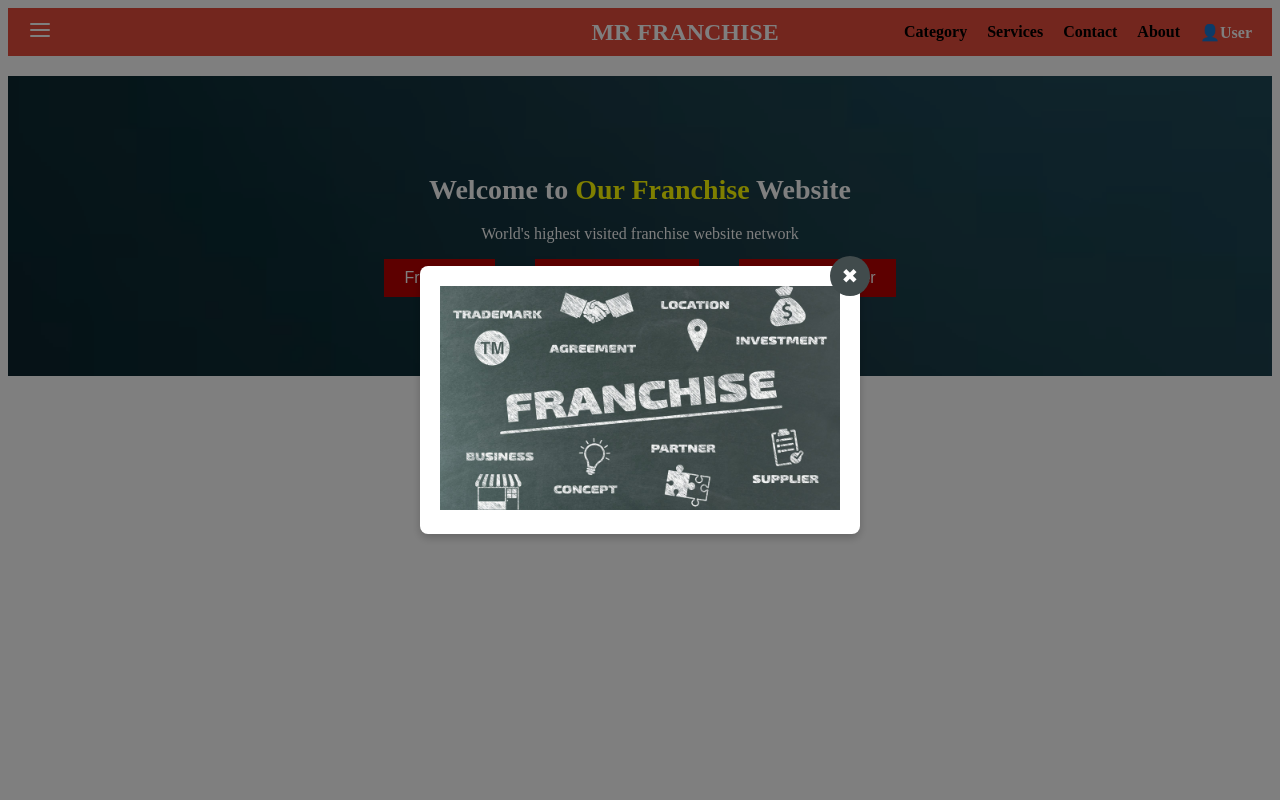
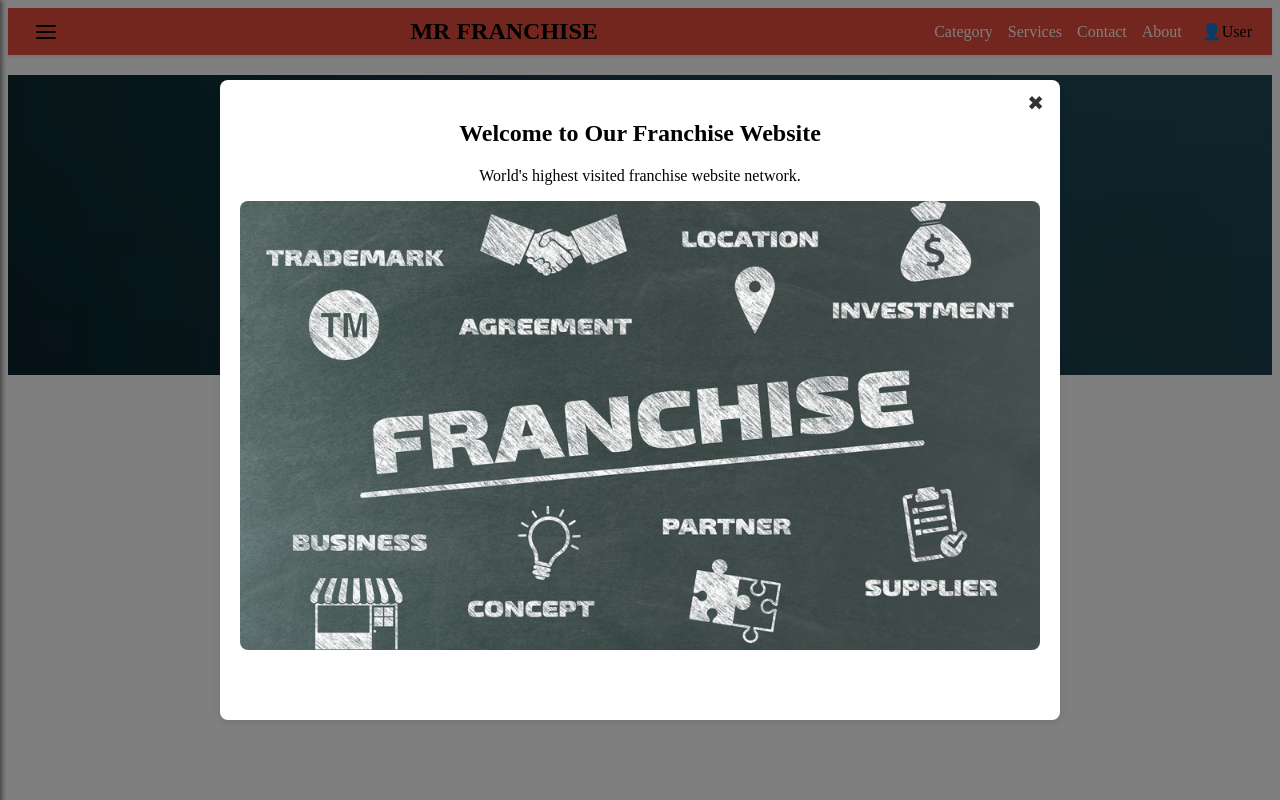
Before and after one commit to rajanalibabaa/Franchise_frontend, a React (Create React App) app in the folder franchise_app/: page / in a window 1280 px wide. Built offline with nearby package versions, Linux system fonts and the light colour scheme.

Commit message:
Adding Correct functions

```diff
--- a/franchise_app/src/Assets/Style/NavBar.css
+++ b/franchise_app/src/Assets/Style/NavBar.css
@@ -2,139 +2,80 @@
   display: flex;
   justify-content: space-between;
   align-items: center;
-  background: #e74c3c;
   padding: 10px 20px;
-  color: white;
+  background-color: #e74c3c;
+  box-shadow: 0 2px 4px rgba(0, 0, 0, 0.1);
+}
+
+.sidebar-toggle-btn {
+  background: none;
+  border: none;
+  cursor: pointer;
+  display: flex;
+  align-items: center;
+  justify-content: center;
+  margin-right: 10px;
 }
 
 .logo {
-  flex: 1; /* Pushes everything evenly */
-  text-align: center; /* Centers the logo */
+  font-size: 24px;
   font-weight: bold;
-  font-size: 24px;
 }
 
 .nav-right {
   display: flex;
   align-items: center;
 }
-.sidebar {
-  flex: 1;
-  display: flex;
-  justify-content: flex-start; /* Align sidebar to the left */
-}
 
 .nav-links {
-  flex: 2;
-  justify-content: flex-end;
   display: flex;
-  gap: 20px;
-  margin-right: 20px; /* Space between links and profile */
+  gap: 15px;
 }
 
 .nav-links a {
   text-decoration: none;
-  color: black;
-  font-weight: bold;
+  color: #ffffff;
+  font-weight: 500;
+  transition: color 0.3s ease;
 }
 
 .nav-links a:hover {
-  text-decoration: underline;
-  color: #f0f0f0;
+  color: #f1c40f;
 }
 
 .profile {
-  position: relative;
+  display: flex;
+  align-items: center;
   cursor: pointer;
+  margin-left: 20px;
 }
 
 .profile-icon {
-  font-size: 22px;
-  transition: transform 0.3s ease, color 0.3s ease;
-}
-
-.profile-icon:hover {
-  color: white;
-  transform: scale(1.2);
-}
-
-.login-text {
-  font-size: 16px;
-  font-weight: bold;
-  cursor: pointer;
+  margin-right: 5px;
 }
 
 .profile-menu {
   position: absolute;
-  top: 35px;
-  right: 0;
-  background: white;
-  border-radius: 5px;
-  box-shadow: 0 4px 6px rgba(0, 0, 0, 0.2);
+  top: 50px;
+  right: 20px;
+  background: #fff;
+  box-shadow: 0 2px 4px rgba(0, 0, 0, 0.1);
   padding: 10px;
+  border-radius: 4px;
   width: 150px;
-  text-align: center;
-  z-index: 10;
+  z-index: 1000;
 }
 
 .profile-menu button {
   background: none;
   border: none;
   cursor: pointer;
-  font-size: 14px;
-  padding: 5px;
+  padding: 5px 10px;
   width: 100%;
+  text-align: left;
+  transition: background-color 0.3s ease;
 }
 
 .profile-menu button:hover {
-  background: #f0f0f0;
+  background-color: #f1f1f1;
 }
-
-.popup-overlay {
-  position: fixed;
-  top: 0;
-  left: 0;
-  width: 100%;
-  height: 100%;
-  background: rgba(0, 0, 0, 0.5);
-  display: flex;
-  justify-content: center;
-  align-items: center;
-  z-index: 1000;
-}
-
-.popup-content {
-  background: white;
-  padding: 20px;
-  border-radius: 8px;
-  width: 400px;
-  text-align: left;
-  position: relative;
-  box-shadow: 0 4px 8px rgba(0, 0, 0, 0.2);
-}
-
-.close-btn {
-  width: 40px;
-  height: 40px;
-  border-radius: 50%;
-  background-color: #414b4c;
-  color: white;
-  font-size: 20px;
-  border: none;
-  cursor: pointer;
-  display: flex;
-  align-items: center;
-  justify-content: center;
-  position: absolute;
-  top: -10px;
-  right: -10px;
-  transition: 0.3s ease;
-}
-
-.close-btn:hover {
-  background-color: darkred;
-}
-
-.popupimg1{
-  width: 100%;
-}
--- /dev/null
+++ b/franchise_app/src/Assets/Style/Popupmodal.css
@@ -0,0 +1,44 @@
+.popup-overlay {
+    position: fixed;
+    top: 0;
+    left: 0;
+    width: 100%;
+    height: 100%;
+    background: rgba(0, 0, 0, 0.5);
+    display: flex;
+    justify-content: center;
+    align-items: center;
+    z-index: 1000;
+  }
+
+  .popup-content {
+    background: #fff;
+    padding: 20px;
+    border-radius: 8px;
+    box-shadow: 0 2px 10px rgba(0, 0, 0, 0.1);
+    text-align: center;
+    width: 800px;
+    height: 600px;
+    position: relative;
+  }
+
+  .close-btn {
+    background: none;
+    border: none;
+    font-size: 20px;
+    cursor: pointer;
+    color: #333;
+    position: absolute;
+    top: 10px;
+    right: 10px;
+  }
+
+  .close-btn:hover {
+    color: #e74c3c;
+  }
+
+  .popup-content img {
+    width: 100%;
+    height: auto;
+    border-radius: 8px;
+  }
--- a/franchise_app/src/Assets/Style/Sidebar.css
+++ b/franchise_app/src/Assets/Style/Sidebar.css
@@ -1,143 +1,103 @@
-/* Sidebar - Initially Hidden */
 .sidebar {
     position: fixed;
     top: 0;
-    left: -350px;
-    width: 300px;
-    height: 100vh;
-    background: #fff;
-    transition: left 0.3s ease-in-out;
-    box-shadow: 2px 0 10px rgba(0, 0, 0, 0.2);
-    z-index: 1000;
+    left: -290px;
+    width: 250px;
+    height: 100%;
+    background: linear-gradient(135deg, #1e3c72 0%, #2a5298 100%);
+    color: white;
+    transition: left 0.3s ease;
     padding: 20px;
-    overflow-y: auto;
+    z-index: 1000; /* Ensure the sidebar is above other content */
+    box-shadow: 2px 0 5px rgba(0, 0, 0, 0.5);
+    overflow-y: auto; /* Make the sidebar scrollable */
   }
 
-  /* Sidebar Open */
   .sidebar.open {
     left: 0;
   }
 
-  /* Sidebar Overlay */
-  .sidebar-overlay {
-    position: fixed;
-    top: 0;
-    left: 0;
-    width: 100%;
-    height: 100%;
-    background: rgba(0, 0, 0, 0.5);
-    visibility: hidden;
-    opacity: 0;
-    transition: opacity 0.3s ease-in-out;
+  .close-btn {
+    background: none;
+    border: none;
+    color: #ddd;
+    font-size: 24px;
+    cursor: pointer;
+    position: absolute;
+    top: 10px;
+    right: 10px;
   }
 
-  .sidebar-overlay.show {
-    visibility: visible;
-    opacity: 1;
-  }
-
-  /* Menu Button */
-  .menu-btn {
-    position: fixed;
-    top: 20px;
-    left: 20px;
-    background: none;
-    border: none;
-    cursor: pointer;
-    z-index: 1100;
-  }
-
-  /* Close Button */
-  .close-btn {
-    background: #d9534f;
-    color: white;
-    border: none;
-    cursor: pointer;
-    padding: 10px;
-    border-radius: 5px;
-    margin-left: 150px;
-  }
-
-  /* Search Bar */
   .search-bar {
     display: flex;
-    align-items: center;
-    border: 1px solid #ccc;
-    padding: 5px;
-    margin-bottom: 10px;
-    margin-top: 40px;
+    margin-bottom: 20px;
+    margin-top: 30px;
   }
 
   .search-bar input {
-    flex-grow: 1;
+    flex: 1;
+    padding: 8px;
     border: none;
+    border-radius: 4px 0 0 4px;
     outline: none;
-    padding: 5px;
   }
 
   .search-bar button {
-    background: #d9534f;
-    color: white;
+    background: #fff;
     border: none;
-    padding: 5px;
+    padding: 8px;
+    border-radius: 0 4px 4px 0;
     cursor: pointer;
   }
 
-  /* Sidebar Sections */
-  .sidebar-section p {
-    font-weight: bold;
-    margin-bottom: 5px;
+  .search-bar button:hover {
+    background: #ddd;
   }
 
-  .sidebar-section ul {
-    list-style: none;
-    padding: 0;
-  }
-
-  .sidebar-section li {
-    padding: 8px 0;
+  .category-item {
+    background: none;
+    border: none;
+    color: #fff;
+    font-size: 18px;
     cursor: pointer;
-    transition: color 0.2s;
-  }
-
-  .sidebar-section li:hover {
-    color: #d9534f;
-  }
-
-  /* Category Item */
-  .category-item {
     display: flex;
     justify-content: space-between;
     width: 100%;
-    border: none;
-    background: none;
-    font-size: 16px;
-    padding: 5px 0;
-    cursor: pointer;
+    padding: 10px 0;
+    text-align: left;
   }
 
-  /* Subcategories */
+  .category-item:hover {
+    color: #ffcc00;
+  }
+
   .subcategory-list {
-    list-style: none;
     padding-left: 20px;
   }
 
   .subcategory-item {
+    font-size: 16px;
     padding: 5px 0;
+    color: #ddd;
   }
 
-  /* Sidebar Footer */
+  .subcategory-item:hover {
+    color: #ffcc00;
+  }
+
   .sidebar-footer {
-    position: absolute;
-    bottom: 20px;
-    left: 50%;
-    transform: translateX(-50%);
     display: flex;
-    gap: 15px;
+    justify-content: space-around;
+    margin-top: 20px;
   }
 
   .sidebar-footer button {
     background: none;
     border: none;
+    color: white;
     cursor: pointer;
   }
+
+  .sidebar-footer button:hover {
+    color: #ffcc00;
+  }
--- a/franchise_app/src/Components/NavBar.jsx
+++ b/franchise_app/src/Components/NavBar.jsx
@@ -1,44 +1,29 @@
 import React, { useState } from "react";
-import { User,AlignJustify } from "lucide-react";
+import { User, AlignJustify } from "lucide-react";
+import Sidebar from "./SideViewContent";
 import "../Assets/Style/NavBar.css";
 
-import img1 from "../Assets/Images/ModelBg.jpeg";
-
-
-function Navbar ({ onClose })  {
+function Navbar() {
   const [isLoggedIn, setIsLoggedIn] = useState(false);
   const [menuOpen, setMenuOpen] = useState(false);
-  const [isPopupVisible, setIsPopupVisible] = useState(true); // Manage popup visibility  rm -f .git/index.lock
+  const [sidebarView, setSidebarView] = useState(false);
 
   const toggleMenu = () => {
     setMenuOpen(!menuOpen);
   };
 
-  const handleClosePopup = () => {
-    setIsPopupVisible(false); // Close the popup
-    if (onClose) {
-      onClose(); // If onClose is passed, trigger it
-    }
+  const toggleSidebar = () => {
+    setSidebarView(!sidebarView);
   };
 
   return (
-    <>
-      {isPopupVisible && (
-        <div className="popup-overlay">
-          <div className="popup-content">
-            {/* Close Button */}
-            <button className="close-btn" onClick={handleClosePopup}>✖</button>
-            <img className="popupimg1" src={img1} alt="Franchise" />
-          </div>
-        </div>
-      )}
-
     <nav className="navbar">
-      <div className="sidebar">
-        <label><AlignJustify/></label>
+      <div className="sidebar-toggle">
+        <button className="sidebar-toggle-btn" onClick={toggleSidebar}>
+          <AlignJustify size={24} />
+        </button>
       </div>
       <div className="logo">MR FRANCHISE</div>
-
       <div className="nav-right">
         <div className="nav-links">
           <a href="#category">Category</a>
@@ -46,14 +31,12 @@ function Navbar ({ onClose })  {
           <a href="#contact">Contact</a>
           <a href="#about">About</a>
         </div>
-
         <div className="profile" onClick={toggleMenu}>
           {isLoggedIn ? (
             <User className="profile-icon" />
           ) : (
             <span className="login-text">👤User</span>
           )}
-
           {menuOpen && (
             <div className="profile-menu">
               {!isLoggedIn ? (
@@ -70,9 +53,9 @@ function Navbar ({ onClose })  {
           )}
         </div>
       </div>
+      <Sidebar isOpen={sidebarView} toggleSidebar={toggleSidebar} />
     </nav>
-    </>
   );
-};
+}
 
 export default Navbar;
--- /dev/null
+++ b/franchise_app/src/Components/PopupModal.jsx
@@ -0,0 +1,19 @@
+import React from 'react';
+import '../Assets/Style/Popupmodal.css';
+import pop1 from "../Assets/Images/ModelBg.jpeg";
+
+const PopupModal = ({ onClose }) => {
+  return (
+    <div className="popup-overlay">
+      <div className="popup-content">
+        <button className="close-btn" onClick={onClose}>✖</button>
+        <h2>Welcome to Our Franchise Website</h2>
+        <p>World's highest visited franchise website network.</p>
+        <img src={pop1} alt="popup image" />
+        {/* <button className="close-btn" onClick={onClose}>Close</button> */}
+      </div>
+    </div>
+  );
+};
+
+export default PopupModal;
--- /dev/null
+++ b/franchise_app/src/Components/SideViewContent.jsx
@@ -0,0 +1,55 @@
+import React, { useState } from "react";
+import {Search,ChevronUp,ChevronDown,Facebook,Twitter,Instagram, X} from "lucide-react"
+import "../Assets/Style/sidebar.css"
+
+const categories = [
+    { name: "Automotive", subcategories: ["Car Repair", "Car Rental", "Spare Parts"] },
+    { name: "Beauty & Health", subcategories: ["Salon", "Spa", "Wellness"] },
+    { name: "Business Services", subcategories: ["Consulting", "Marketing", "Legal Services"] },
+    { name: "Dealers & Distributors", subcategories: ["Wholesale", "Retail", "Supply Chain"] },
+    { name: "Education", subcategories: ["Online Courses", "Tutoring", "Certifications"] },
+  ];
+function Sidebar({ isOpen, toggleSidebar }) {
+    const [expanded, setExpanded] = useState({});
+
+  const toggleCategory = (category) => {
+    setExpanded((prev) => ({ ...prev, [category]: !prev[category] }));
+  };
+
+  return (
+    <div className={`sidebar ${isOpen ? "open" : ""}`}>
+      <button className="close-btn" onClick={toggleSidebar}><X/></button>
+      <div className="search-bar">
+          <input type="text" placeholder="Search..." />
+          <button>
+            <Search size={24} />
+          </button>
+        </div>
+        <p>Franchise Categories</p>
+          <ul>
+            {categories.map((category) => (
+              <li key={category.name}>
+                <button className="category-item" onClick={() => toggleCategory(category.name)}>
+                  {category.name}
+                  {expanded[category.name] ? <ChevronUp size={18} /> : <ChevronDown size={18} />}
+                </button>
+                {expanded[category.name] && (
+                  <ul className="subcategory-list">
+                    {category.subcategories.map((sub) => (
+                      <li key={sub} className="subcategory-item">{sub}</li>
+                    ))}
+                  </ul>
+                )}
+              </li>
+            ))}
+          </ul>
+          <div className="sidebar-footer">
+          <button><Facebook size={24} /></button>
+          <button><Twitter size={24} /></button>
+          <button><Instagram size={24} /></button>
+        </div>
+      </div>
+  );
+}
+
+export default Sidebar;
--- a/franchise_app/src/Pages/HomePage.js
+++ b/franchise_app/src/Pages/HomePage.js
@@ -1,15 +1,30 @@
-import React from 'react'
-import BannerSec from '../Components/BannerSec.jsx'
-import Navbar from '../Components/NavBar.jsx'
-// import Sidebar from '../Components/SideBar.jsx'
+import React, { useState, useEffect } from 'react';
+import BannerSec from '../Components/BannerSec.jsx';
+import Navbar from '../Components/NavBar.jsx';
+import PopupModal from '../Components/PopupModal.jsx';
 
 function HomePage() {
+  const [isPopupVisible, setIsPopupVisible] = useState(false);
+
+  useEffect(() => {
+    const popupShown = sessionStorage.getItem('popupShown');
+    if (!popupShown) {
+      setIsPopupVisible(true);
+      sessionStorage.setItem('popupShown', 'true');
+    }
+  }, []);
+
+  const closePopup = () => {
+    setIsPopupVisible(false);
+  };
+
   return (
-<>
-<Navbar/>
-<BannerSec/>
-  </>
- )
+    <>
+      {isPopupVisible && <PopupModal onClose={closePopup} />}
+      <Navbar />
+      <BannerSec />
+    </>
+  );
 }
 
-export default HomePage
+export default HomePage;
```
Also changed, not shown: franchise_app/src/Components/SideBar.jsx (+7 -92 lines). Lines whose indentation alone changed are shown as unchanged.
